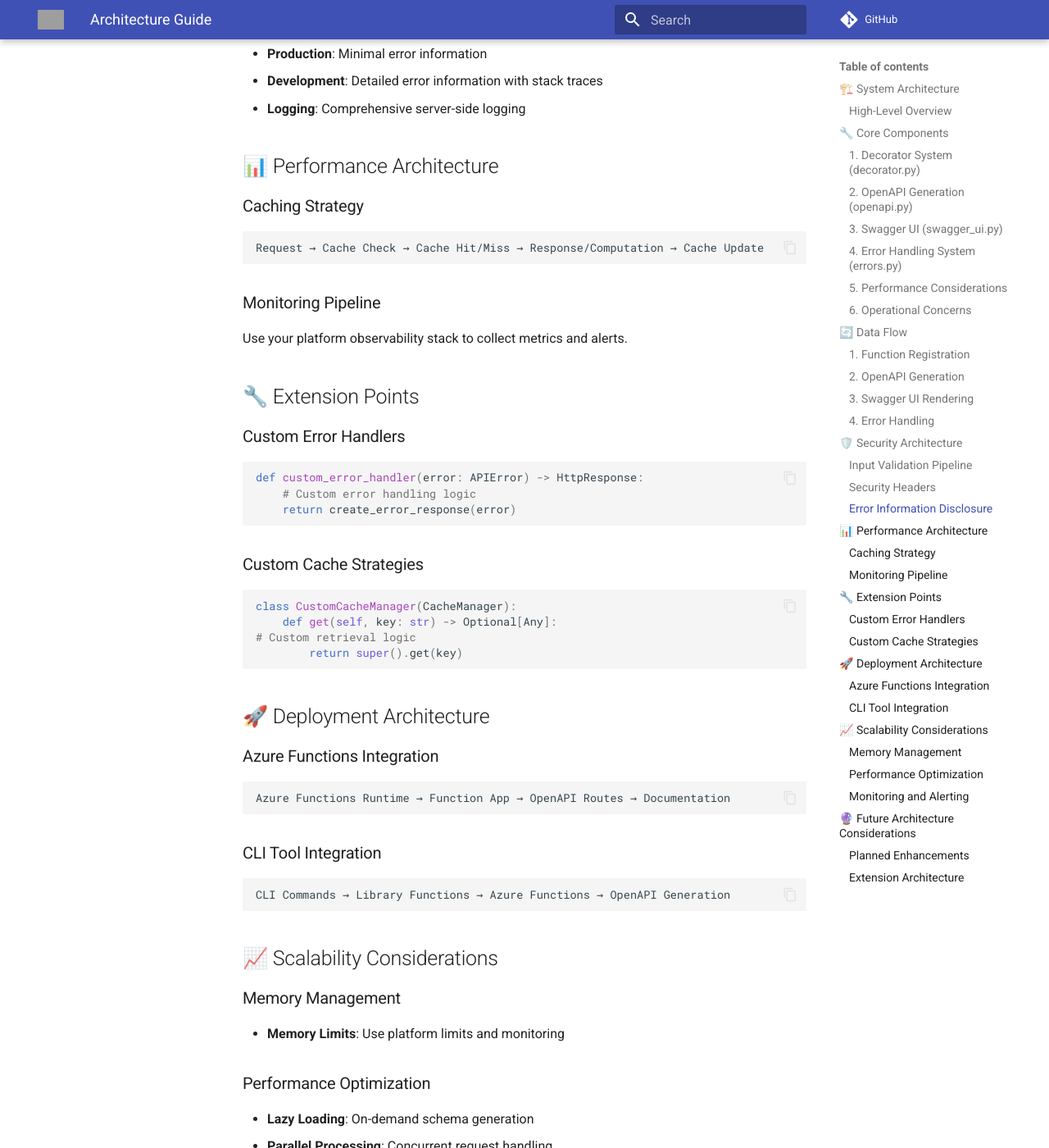
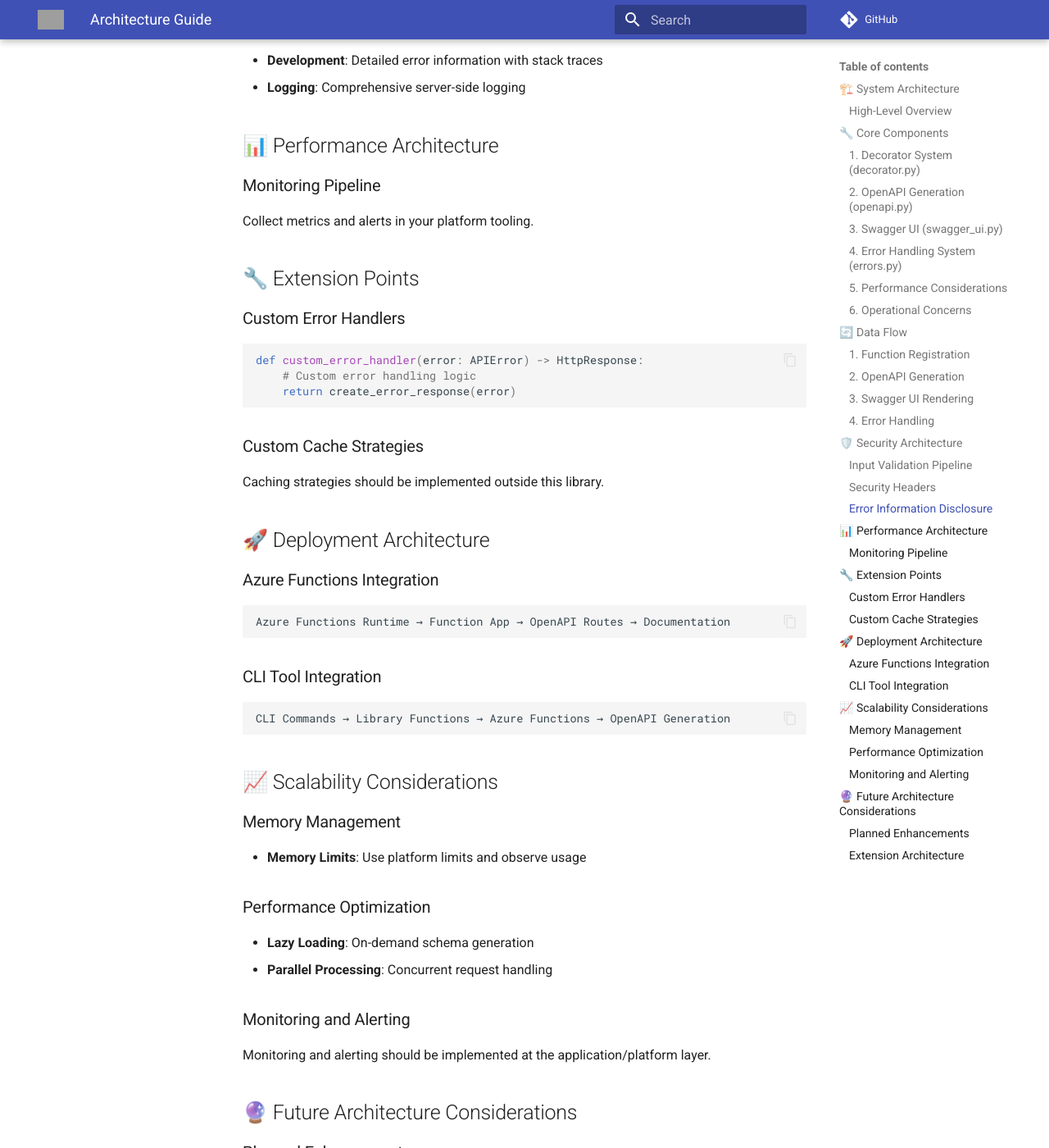
Before and after one commit to yeongseon/azure-functions-openapi, an MkDocs documentation site: the page built from docs/ARCHITECTURE.md, in a window 1280 px wide and 1400 px high, scrolled down 3526 px. Shown: the whole window at 82% size. Built offline with MkDocs 1.6.1 and Material for MkDocs 9.7.7, drawn with Linux system fonts in a browser that asks for light colours; comment, search, counter and statistics services are not loaded; some of the changed text lies outside the part shown; grey boxes are pictures that could not be loaded.

Commit message:
chore(docs): remove monitoring references

````diff
--- a/docs/ARCHITECTURE.md
+++ b/docs/ARCHITECTURE.md
@@ -119,7 +119,6 @@ Performance optimizations should be applied at the application/platform level.
 ### 6. Operational Concerns
 
 This library focuses on OpenAPI generation and documentation rendering.
-Operational monitoring should be implemented at the application/platform level.
 
 ## 🔄 Data Flow
 
@@ -170,15 +169,9 @@ User Input → Sanitization → Validation → Processing → Response
 
 ## 📊 Performance Architecture
 
-### Caching Strategy
-
-```
-Request → Cache Check → Cache Hit/Miss → Response/Computation → Cache Update
-```
-
 ### Monitoring Pipeline
 
-Use your platform observability stack to collect metrics and alerts.
+Collect metrics and alerts in your platform tooling.
 
 ## 🔧 Extension Points
 
@@ -193,12 +186,7 @@ def custom_error_handler(error: APIError) -> HttpResponse:
 
 ### Custom Cache Strategies
 
-```python
-class CustomCacheManager(CacheManager):
-    def get(self, key: str) -> Optional[Any]:
-# Custom retrieval logic
-        return super().get(key)
-```
+Caching strategies should be implemented outside this library.
 
 ## 🚀 Deployment Architecture
 
@@ -218,7 +206,7 @@ CLI Commands → Library Functions → Azure Functions → OpenAPI Generation
 
 ### Memory Management
 
-- **Memory Limits**: Use platform limits and monitoring
+- **Memory Limits**: Use platform limits and observe usage
 
 ### Performance Optimization
 
````
Also changed, not shown: docs/SECURITY.md (+0 -6 lines), docs/TROUBLESHOOTING.md (+1 -5 lines), docs/deployment.md (+1 -1 lines), docs/maintenance.md (+0 -5 lines), docs/tutorials.md (+0 -4 lines).
